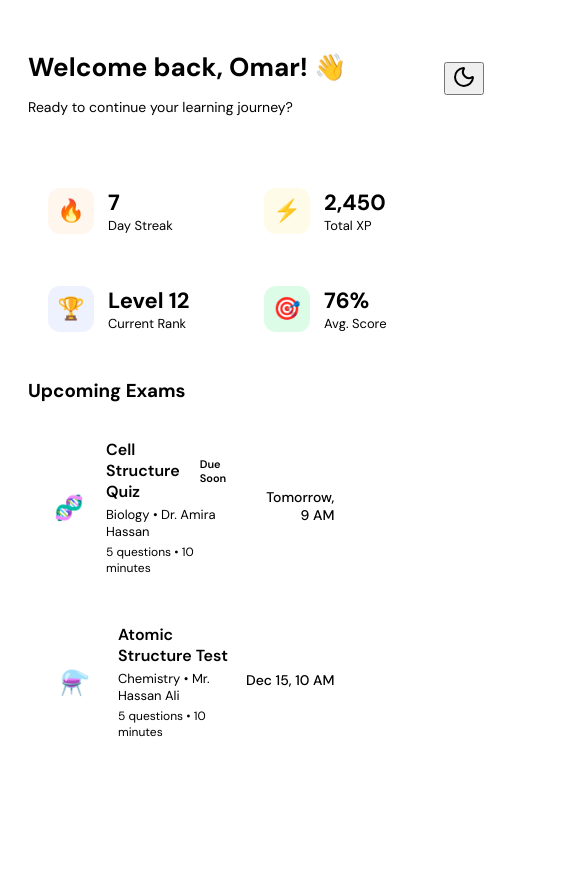
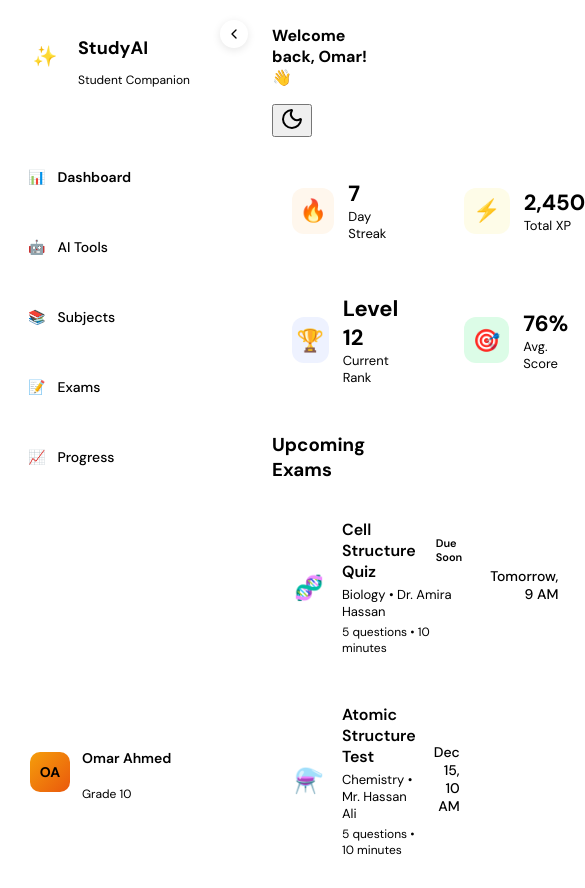
Before and after one commit to AhHanie/igcse-education-platform-frontend, a React (Vite) app: page / in a window 390 px wide. Shown: the top 888 px of the page, 585 px wide, since content can reach past the window. Before the commit the page ends 860 px from the top, so only its background shows below. Built offline with nearby package versions, Linux system fonts and the light colour scheme; the HTML template or start-up script is replaced by a standard one.

Commit message:
feat: add a button to collapse/expand sidebar, adjust main content to be responsive

```diff
--- a/src/assets/css/App.css
+++ b/src/assets/css/App.css
@@ -1,18 +1,25 @@
 @import url("https://fonts.googleapis.com/css2?family=DM+Sans:ital,wght@0,400;0,500;0,700;1,400;1,500;1,700&display=swap");
+
+html, body, #root {
+      width: 100%;
+      height: 100%;
+      margin: 0;
+      padding: 0;
+}
+
 body {
       font-family: 'DM Sans', -apple-system, sans-serif;
       background: hsl(var(--background));
       color: hsl(var(--text));
       min-height: 100vh;
-      display: flex;
 }
 
 .main {
       flex: 1;
-      margin-left: 260px;
       min-height: 100vh;
       background-color: hsl(var(--background));
       line-height: normal;
+      min-width: 0;
     }
  /* Header */
 .header {
@@ -26,6 +33,7 @@ body {
       display: flex;
       align-items: center;
       justify-content: space-between;
+      box-sizing: border-box;
 }
 .header h1 { font-size: 26px; font-weight: 700; margin-bottom: 4px; line-height: normal; }
 .header p { color: hsl(var(--text2)); font-size: 14px; line-height: normal;  }
@@ -33,15 +41,28 @@ body {
 
 
  @media (max-width: 900px) {
-      .sidebar { display: none; }
-      .main { margin-left: 0; }
       .stats-grid { grid-template-columns: repeat(2, 1fr); }
       .subjects-grid { grid-template-columns: 1fr; }
       .tools-grid { grid-template-columns: 1fr; }
       .header, .content { padding: 20px; }
+      .header h1 { font-size: 22px; }
+      .header p { font-size: 13px; }
       .detail-header { flex-direction: column; text-align: center; }
       .detail-stats { flex-wrap: wrap; justify-content: center; }
       .filter-tabs { flex-wrap: wrap; }
       .category-tabs { gap: 8px; }
       .cat-tab { padding: 10px 14px; font-size: 13px; }
     }
+
+ @media (max-width: 640px) {
+      .header { padding: 16px; flex-wrap: wrap; gap: 12px; }
+      .header h1 { font-size: 18px; }
+      .header p { display: none; }
+      .content { padding: 16px; }
+    }
+
+ @media (max-width: 480px) {
+      .header { padding: 12px; }
+      .header h1 { font-size: 16px; }
+      .content { padding: 12px; }
+    }
--- a/src/assets/css/Sidebar.css
+++ b/src/assets/css/Sidebar.css
@@ -11,6 +11,34 @@ h1 {
       display: flex;
       flex-direction: column;
       font-family: "DM Sans", -apple-system, sans-serif;
+      transition: width 0.3s ease;
+      overflow: hidden;
+    }
+    .sidebar.collapsed {
+      width: 80px;
+    }
+    .collapse-toggle {
+      position: absolute;
+      top: 20px;
+      right: 12px;
+      width: 28px;
+      height: 28px;
+      border-radius: 50%;
+      background: hsl(var(--card));
+      border: 1px solid hsl(var(--border));
+      display: flex;
+      align-items: center;
+      justify-content: center;
+      cursor: pointer;
+      z-index: 1000;
+      color: hsl(var(--text2));
+      transition: all 0.2s;
+      box-shadow: 0 2px 8px rgba(0, 0, 0, 0.1);
+    }
+    .collapse-toggle:hover {
+      background: hsl(var(--primary-light));
+      color: hsl(var(--primary));
+      transform: scale(1.1);
     }
     .logo {
       padding: 24px;
@@ -18,6 +46,11 @@ h1 {
       align-items: center;
       gap: 12px;
       border-bottom: 1px solid hsl(var(--border));
+      transition: padding 0.3s ease;
+    }
+    .sidebar.collapsed .logo {
+      padding: 24px 16px;
+      justify-content: center;
     }
     .logo-icon {
       width: 42px;
@@ -51,6 +84,18 @@ h1 {
       margin-bottom: 4px;
 	    height: 42px;
     }
+    .sidebar.collapsed .nav-item {
+      justify-content: center;
+      padding: 12px 8px;
+    }
+    .nav-icon {
+      flex-shrink: 0;
+    }
+    .nav-text {
+      white-space: nowrap;
+      overflow: hidden;
+      text-overflow: ellipsis;
+    }
     .nav-item:hover { background: hsl(var(--background)); color: hsl(var(--text)); }
     .nav-item.active { background: hsl(var(--primary-light)); color: hsl(var(--primary)); font-weight: 600; }
     .dark .nav-item.active { border: 1px solid hsl(var(--primary)); }
@@ -64,6 +109,11 @@ h1 {
       display: flex;
       align-items: center;
       gap: 12px;
+      transition: all 0.3s ease;
+    }
+    .sidebar.collapsed .user-card {
+      justify-content: center;
+      padding: 8px;
     }
     .avatar {
       width: 40px;
--- a/src/components/layout/MainLayout.tsx
+++ b/src/components/layout/MainLayout.tsx
@@ -1,4 +1,4 @@
-import React from "react";
+import React, { useState } from "react";
 // import { Link } from "react-router-dom";
 import { Button } from "@/components/ui/button";
 import { Moon, Sun } from "lucide-react";
@@ -12,13 +12,18 @@ interface MainLayoutProps {
 
 const MainLayout: React.FC<MainLayoutProps> = ({ children }) => {
   const { mode, toggleMode } = useThemeMode();
+  const [sidebarCollapsed, setSidebarCollapsed] = useState(false);
+
+  const toggleSidebar = () => {
+    setSidebarCollapsed(!sidebarCollapsed);
+  };
 
   return (
-    <div className=" min-h-screen flex">
-      <Sidebar open={true} onClose={() => {}} />
-      <div className="flex flex-col w-full main">
+    <div className="min-h-screen flex w-full">
+      <Sidebar collapsed={sidebarCollapsed} onToggle={toggleSidebar} />
+      <div className="flex flex-col main" style={{ marginLeft: sidebarCollapsed ? '80px' : '260px', transition: 'margin-left 0.3s ease' }}>
       <nav className="header">
-        <div>
+        <div className="flex-1 min-w-0">
         <h1>Welcome back, Omar! 👋</h1>
         <p>Ready to continue your learning journey?</p>
         </div>
@@ -26,7 +31,7 @@ const MainLayout: React.FC<MainLayoutProps> = ({ children }) => {
             variant="ghost"
             size="icon"
             onClick={toggleMode}
-            className="ml-4"
+            className="ml-4 flex-shrink-0"
             aria-label="Toggle theme"
           >
             {mode === "dark" ? (
--- a/src/components/sideBar.tsx
+++ b/src/components/sideBar.tsx
@@ -1,12 +1,13 @@
 import "../assets/css/Sidebar.css"
 
 import React from "react";
+import { ChevronLeft, ChevronRight } from "lucide-react";
 
 const Sidebar = (props: {
-  open: boolean;
-  onClose: React.MouseEventHandler<HTMLSpanElement>;
+  collapsed: boolean;
+  onToggle: () => void;
 }) => {
-  const { open, onClose } = props;
+  const { collapsed, onToggle } = props;
 
     const showScreen = (id: string) => {
       document.querySelectorAll('.screen').forEach(s => s.classList.remove('active'));
@@ -19,40 +20,58 @@ const Sidebar = (props: {
     }
 
   return (
-    <div
-      className={`sidebar font-primary ${
-        open ? "translate-x-0" : "-translate-x-96"
-      }`}
+    <div className={`sidebar font-primary ${collapsed ? 'collapsed' : ''}`}>
+      <button
+        className="collapse-toggle"
+        onClick={onToggle}
+        aria-label={collapsed ? "Expand sidebar" : "Collapse sidebar"}
       >
-      <span
-        className="absolute top-4 right-4 block cursor-pointer xl:hidden"
-        onClick={onClose}
-      >
-      </span>
+        {collapsed ? <ChevronRight size={20} /> : <ChevronLeft size={20} />}
+      </button>
 
       <div className="logo">
         <div className="logo-icon">✨</div>
+        {!collapsed && (
           <div>
             <h1>StudyAI</h1>
             <span>Student Companion</span>
           </div>
+        )}
       </div>
       {/* Nav item */}
 
       <ul className="nav">
         {/* <Links routes={routes} /> */}
-      <li className="nav-item active" onClick={() => {showScreen('dashboard')}}>📊 Dashboard</li>
-      <li className="nav-item" onClick={() => {showScreen('tools')}}>🤖 AI Tools</li>
-      <li className="nav-item" onClick={() => {showScreen('subjects')}}>📚 Subjects</li>
-      <li className="nav-item" onClick={() => {showScreen('exams')}}>📝 Exams</li>
-      <li className="nav-item" onClick={() => {showScreen('progress')}}>📈 Progress</li>
+        <li className="nav-item active" onClick={() => {showScreen('dashboard')}} title="Dashboard">
+          <span className="nav-icon">📊</span>
+          {!collapsed && <span className="nav-text">Dashboard</span>}
+        </li>
+        <li className="nav-item" onClick={() => {showScreen('tools')}} title="AI Tools">
+          <span className="nav-icon">🤖</span>
+          {!collapsed && <span className="nav-text">AI Tools</span>}
+        </li>
+        <li className="nav-item" onClick={() => {showScreen('subjects')}} title="Subjects">
+          <span className="nav-icon">📚</span>
+          {!collapsed && <span className="nav-text">Subjects</span>}
+        </li>
+        <li className="nav-item" onClick={() => {showScreen('exams')}} title="Exams">
+          <span className="nav-icon">📝</span>
+          {!collapsed && <span className="nav-text">Exams</span>}
+        </li>
+        <li className="nav-item" onClick={() => {showScreen('progress')}} title="Progress">
+          <span className="nav-icon">📈</span>
+          {!collapsed && <span className="nav-text">Progress</span>}
+        </li>
       </ul>
+
       <div className="user-card">
         <div className="avatar">OA</div>
+        {!collapsed && (
           <div>
             <h4>Omar Ahmed</h4>
             <p>Grade 10</p>
           </div>
+        )}
       </div>
     </div>
   );
```
Lines whose indentation alone changed are shown as unchanged.
